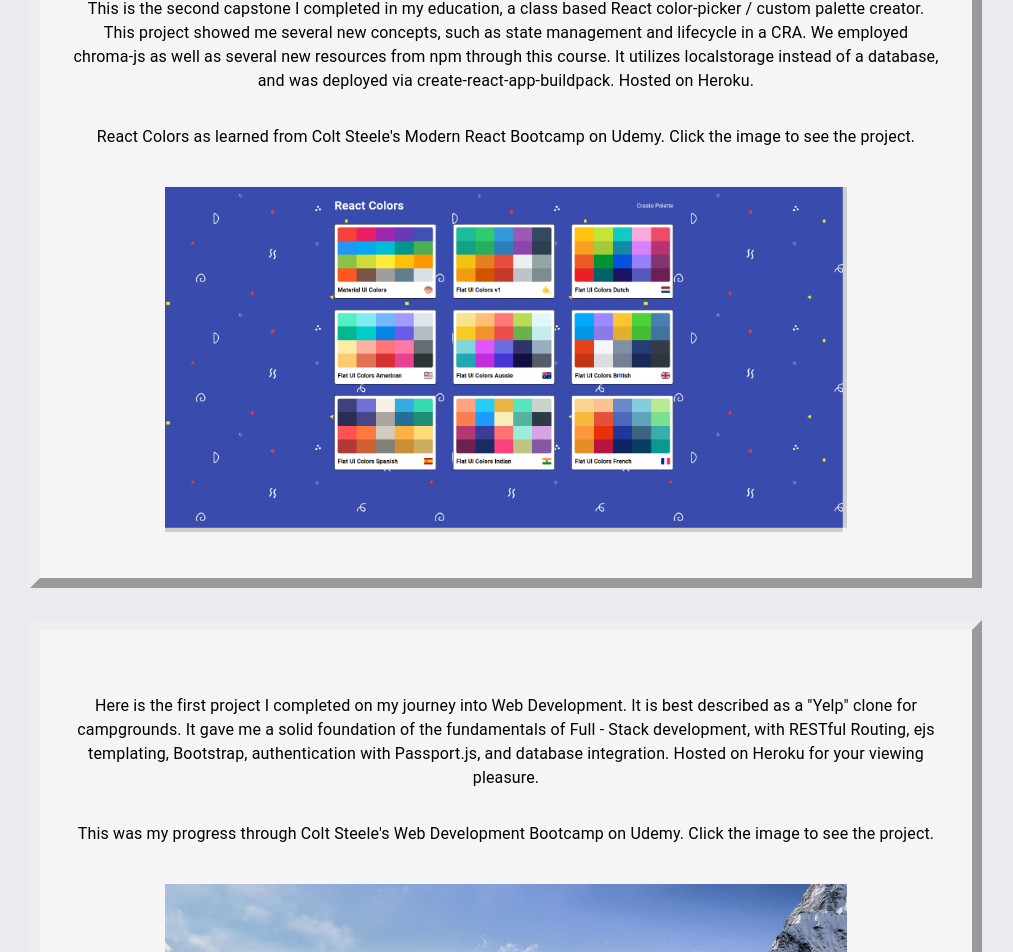
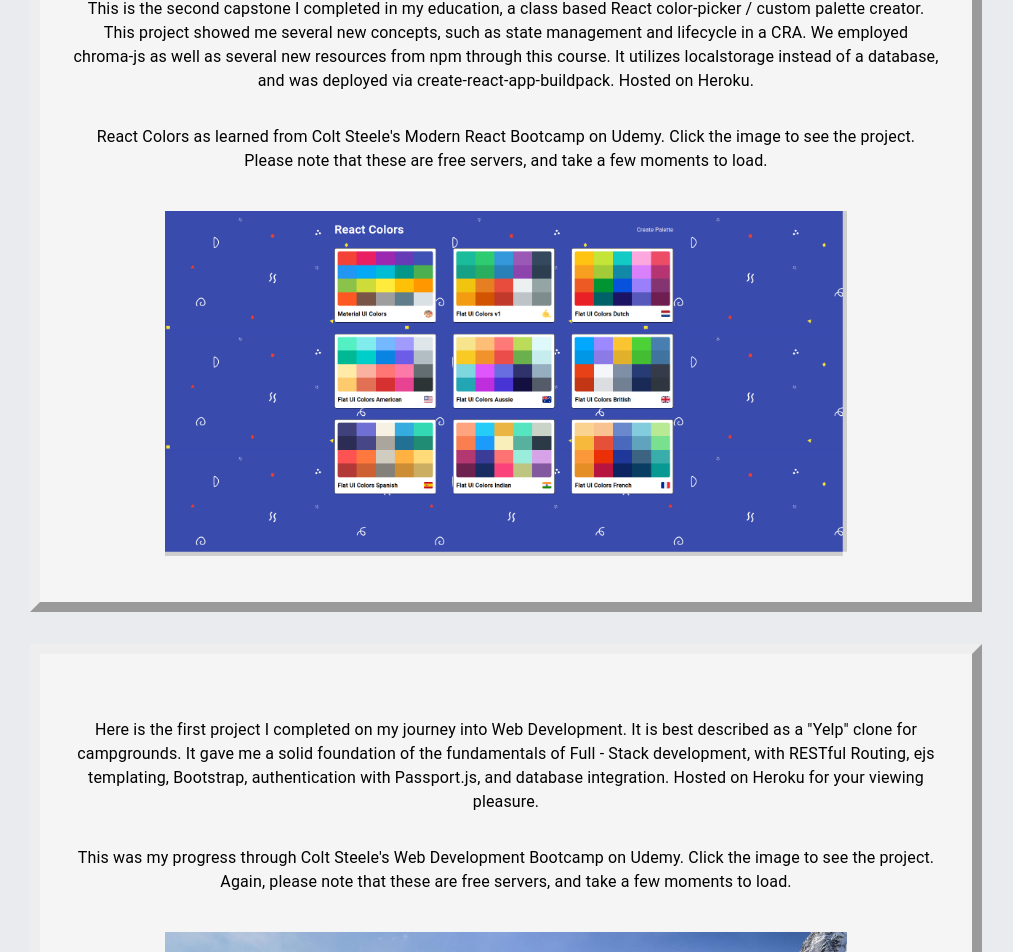
Before and after one commit to CPMSP/solutusweb, a React (Create React App) app: page /projects in a window 1280 px wide. Shown: the part 337-1289 px from the top of the page, without its empty margins (134-1147 px from the left). Built offline with nearby package versions, Linux system fonts and the light colour scheme.

Commit message:
heroku load notification

```diff
--- a/src/pages/Projects.js
+++ b/src/pages/Projects.js
@@ -31,7 +31,8 @@
 						<Typography className={classes.projectDescriptions}>
 							React Colors as learned from Colt Steele's Modern
 							React Bootcamp on Udemy. Click the image to see the
-							project.
+							project. Please note that these are free servers,
+							and take a few moments to load.
 						</Typography>
 						<Button className={classes.projectButtons}>
 							<a
@@ -59,7 +60,8 @@
 						<Typography className={classes.projectDescriptions}>
 							This was my progress through Colt Steele's Web
 							Development Bootcamp on Udemy. Click the image to
-							see the project.
+							see the project. Again, please note that these are
+							free servers, and take a few moments to load.
 						</Typography>
 						<Button className={classes.projectButtons}>
 							<a
```
